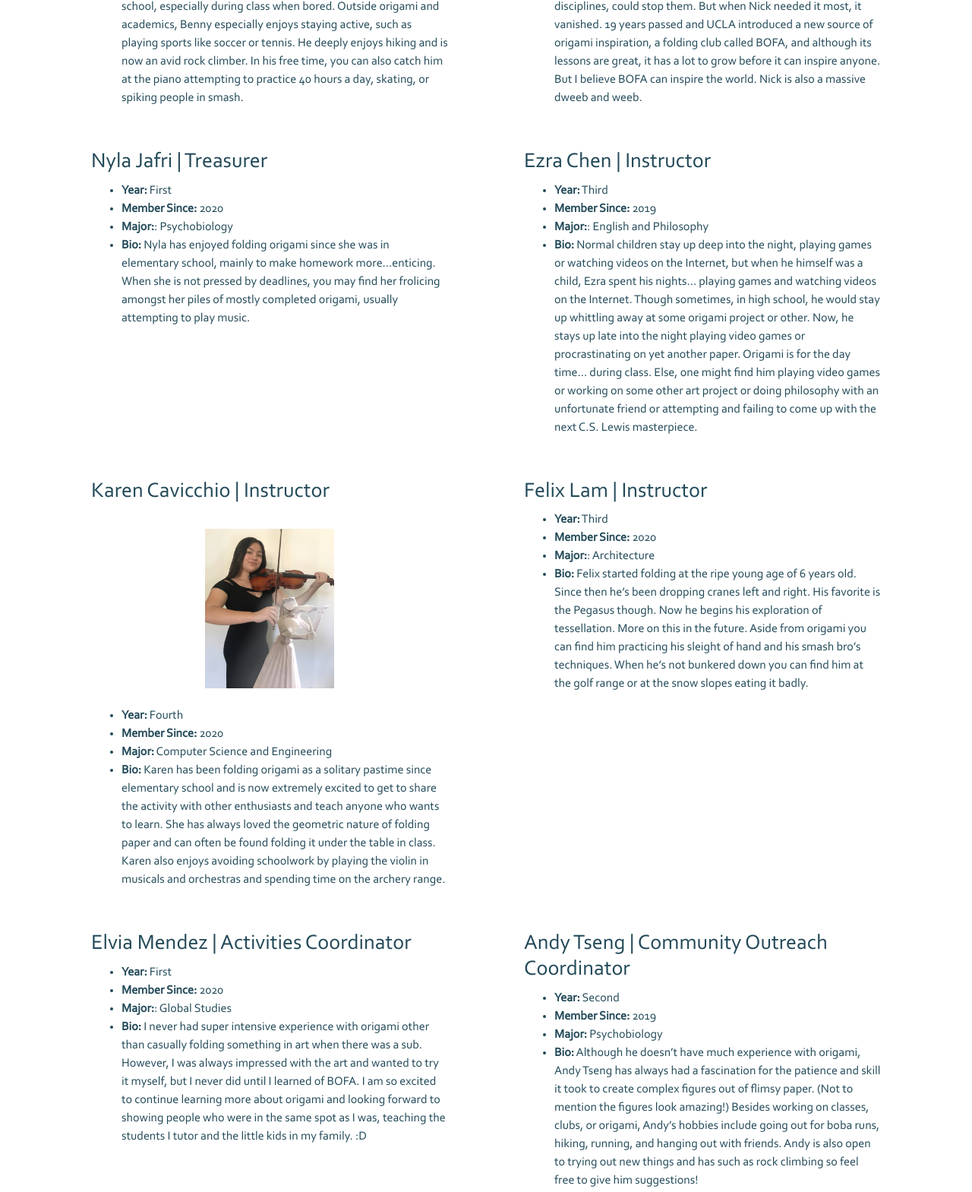
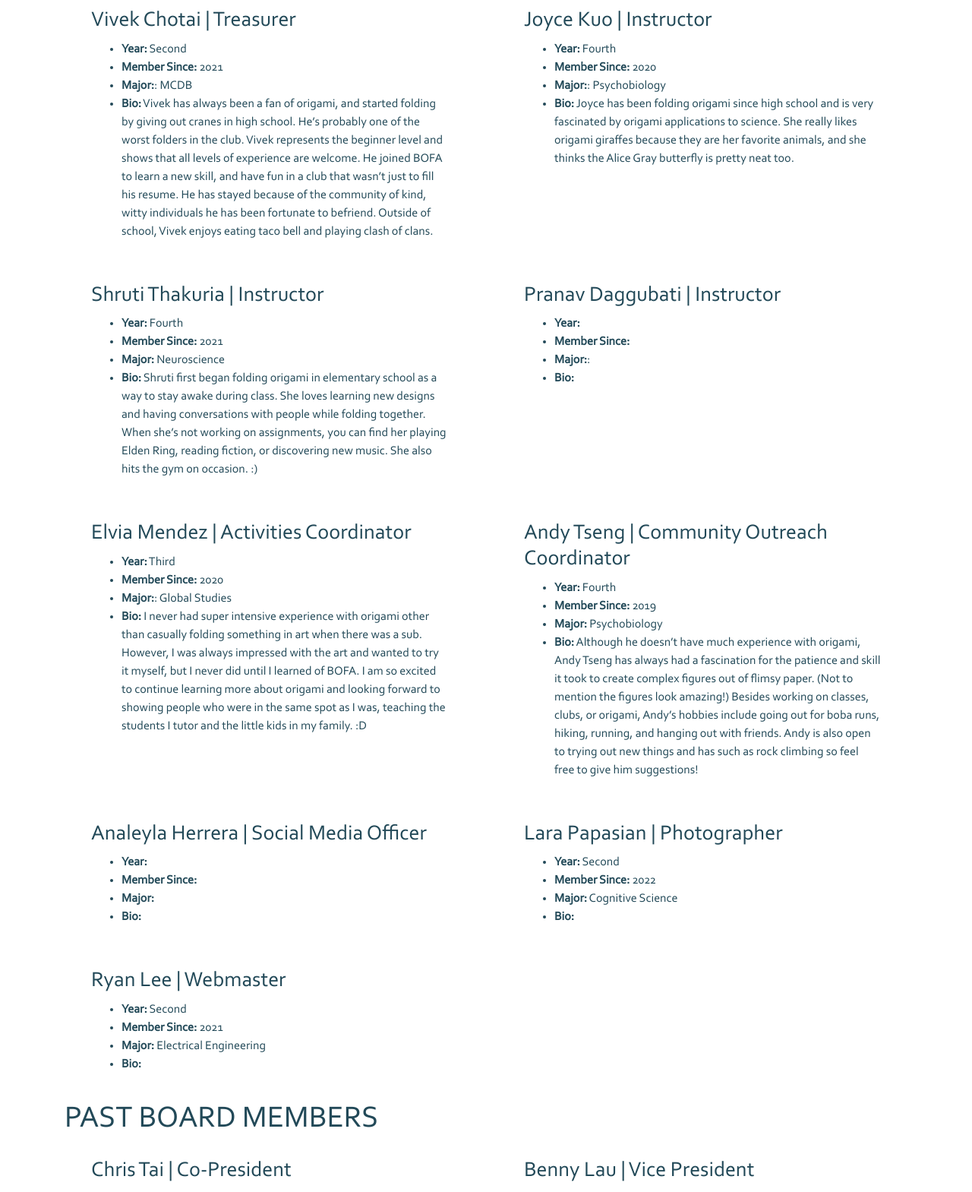
Before and after one commit to ryanlee4390/BOFA-Website, a website: page src/boardmembers.html in a window 1280 px wide. Shown: the part 962-2531 px from the top of the page at 76% size. Drawn offline with nearby package versions, Linux system fonts and the light colour scheme.

Commit message:
Update board member page

```diff
--- a/src/boardmembers.html
+++ b/src/boardmembers.html
@@ -39,9 +39,9 @@
             <div class="col-lg-6">
                 <h3>Mark Diamond | Co-President</h3>
                 <ul>
-                    <li><strong>Year:</strong> Second</li>
+                    <li><strong>Year:</strong> Fourth</li>
                     <li><strong>Member Since:</strong> 2019</li>
-                    <li><strong>Major:</strong> Mechanical Engineering</li>
+                    <li><strong>Major:</strong> Electrical Engineering</li>
                     <li><strong>Bio:</strong> Origami is a passion that has been a part of Mark ever since he can remember.
                         Like really, I actually don’t remember what age I was lol. From the moment he first learned the art
                         from his uncle, to a short-lived origami business in 6th grade, to an ever-increasing collection of
@@ -53,12 +53,183 @@
             </div>
 
             <div class="col-lg-6">
+                <h3>Nyla Jafri | Co-President</h3>
+                <ul>
+                    <li><strong>Year:</strong> Third</li>
+                    <li><strong>Member Since:</strong> 2020</li>
+                    <li><strong>Major:</strong> Ecology Behavior and Evolution</li>
+                    <li><strong>Bio:</strong>  Nyla has enjoyed folding origami since she was in elementary school, mainly
+                         to make homework more...enticing. When she is not pressed by deadlines, you may find her frolicing
+                         amongst her piles of mostly completed origami or dodging birds while practicing archery. </li>
+                </ul>
+            </div>
+
+        </div>
+        <div class="row">
+
+            <div class="col-lg-6">
+                <h3>Don Leung | Vice President</h3>
+                <ul>
+                    <li><strong>Year:</strong> Fourth</li>
+                    <li><strong>Member Since:</strong> 2021</li>
+                    <li><strong>Major:</strong> Architecture</li>
+                    <li><strong>Bio:</strong> Don started origami before he could remember (he also forgot everything
+                         that happened before he was 8). He first started with a non-square sailboat, and has not done
+                          anything harder since he folded Ermakov’s Mantis Shrimp at 15. He has since been trying to
+                          design his models. However, he failed box pleating designs miserably and is still confined
+                          to blintz frog base designs. Beyond boring people with badly-written bios, he can be found
+                          watching anime (One Piece), working on his architecture projects, and failing to book a
+                          badminton court at Wooden.  </li>
+                </ul>
+            </div>
+
+            <div class="col-lg-6">
+                <h3>Joseph Liao | Secretary</h3>
+                <ul>
+                    <li><strong>Year:</strong> </li>
+                    <li><strong>Member Since:</strong> </li>
+                    <li><strong>Major:</strong> </li>
+                    <li><strong>Bio:</strong></li>
+                </ul>
+            </div>
+
+        </div>
+        <div class="row">
+
+            <div class="col-lg-6">
+                <h3>Vivek Chotai | Treasurer</h3>
+                <ul>
+                    <li><strong>Year:</strong> Second</li>
+                    <li><strong>Member Since:</strong> 2021</li>
+                    <li><strong>Major:</strong>: MCDB</li>
+                    <li><strong>Bio:</strong>  Vivek has always been a fan of origami, and started folding by
+                        giving out cranes in high school. He’s probably one of the worst folders in the club.
+                        Vivek represents the beginner level and shows that all levels of experience are welcome.
+                        He joined BOFA to learn a new skill, and have fun in a club that wasn’t just to fill his
+                        resume. He has stayed because of the community of kind, witty individuals he has been
+                        fortunate to befriend. Outside of school, Vivek enjoys eating taco bell and playing
+                        clash of clans. </li>
+                </ul>
+            </div>
+
+            <div class="col-lg-6">
+                <h3>Joyce Kuo | Instructor</h3>
+                <ul>
+                    <li><strong>Year:</strong> Fourth</li>
+                    <li><strong>Member Since:</strong> 2020</li>
+                    <li><strong>Major:</strong>: Psychobiology </li>
+                    <li><strong>Bio:</strong> Joyce has been folding origami since high school and is
+                        very fascinated by origami applications to science. She really likes origami
+                        giraffes because they are her favorite animals, and she thinks the Alice Gray
+                        butterfly is pretty neat too.</li>
+                </ul>
+            </div>
+
+        </div>
+        <div class="row">
+
+            <div class="col-lg-6">
+                <h3>Shruti Thakuria | Instructor</h3>
+                <ul>
+                    <li><strong>Year:</strong> Fourth</li>
+                    <li><strong>Member Since:</strong> 2021</li>
+                    <li><strong>Major:</strong> Neuroscience</li>
+                    <li><strong>Bio:</strong> Shruti first began folding origami in elementary school
+                        as a way to stay awake during class. She loves learning new designs and having
+                         conversations with people while folding together. When she’s not working on
+                         assignments, you can find her playing Elden Ring, reading fiction, or discovering
+                          new music. She also hits the gym on occasion. :)
+                    </li>
+                </ul>
+            </div>
+
+            <div class="col-lg-6">
+                <h3>Pranav Daggubati | Instructor</h3>
+                <ul>
+                    <li><strong>Year:</strong></li>
+                    <li><strong>Member Since:</strong> </li>
+                    <li><strong>Major:</strong>: </li>
+                    <li><strong>Bio:</strong> </li>
+                </ul>
+            </div>
+
+        </div>
+        <div class="row">
+
+            <div class="col-lg-6">
+                <h3>Elvia Mendez | Activities Coordinator</h3>
+                <ul>
+                    <li><strong>Year:</strong> Third</li>
+                    <li><strong>Member Since:</strong> 2020</li>
+                    <li><strong>Major:</strong>: Global Studies</li>
+                    <li><strong>Bio:</strong> I never had super intensive experience with origami other
+                        than casually folding something in art when there was a sub. However, I was
+                        always impressed with the art and wanted to try it myself, but I never did until
+                        I learned of BOFA. I am so excited to continue learning more about origami and
+                        looking forward to showing people who were in the same spot as I was, teaching
+                        the students I tutor and the little kids in my family. :D</li>
+                </ul>
+            </div>
+
+            <div class="col-lg-6">
+                <h3>Andy Tseng | Community Outreach Coordinator</h3>
+                <ul>
+                    <li><strong>Year:</strong> Fourth</li>
+                    <li><strong>Member Since:</strong> 2019</li>
+                    <li><strong>Major:</strong> Psychobiology</li>
+                    <li><strong>Bio:</strong> Although he doesn’t have much experience with origami, Andy Tseng has always had a
+                        fascination for the patience and skill it took to create complex figures out of flimsy paper. (Not to
+                        mention the figures look amazing!) Besides working on classes, clubs, or origami, Andy’s hobbies include
+                        going out for boba runs, hiking, running, and hanging out with friends. Andy is also open to trying out
+                        new things and has such as rock climbing so feel free to give him suggestions!</li>
+                </ul>
+            </div>
+
+        </div>
+        <div class="row">
+
+            <div class="col-lg-6">
+                <h3>Analeyla Herrera | Social Media Officer</h3>
+                <ul>
+                    <li><strong>Year:</strong> </li>
+                    <li><strong>Member Since:</strong> </li>
+                    <li><strong>Major:</strong> </li>
+                    <li><strong>Bio:</strong> </li>
+                </ul>
+            </div>
+            <div class="col-lg-6">
+                <h3>Lara Papasian | Photographer</h3>
+                <ul>
+                    <li><strong>Year:</strong> Second</li>
+                    <li><strong>Member Since:</strong> 2022</li>
+                    <li><strong>Major:</strong> Cognitive Science</li>
+                    <li><strong>Bio:</strong> </li>
+                </ul>
+            </div>
+
+        </div>
+        <div class="row">
+            <div class="col-lg-6">
+                <h3>Ryan Lee | Webmaster</h3>
+                <ul>
+                    <li><strong>Year:</strong> Second</li>
+                    <li><strong>Member Since:</strong> 2021</li>
+                    <li><strong>Major:</strong> Electrical Engineering</li>
+                    <li><strong>Bio:</strong> </li>
+                </ul>
+            </div>
+
+        </div>
+
+        <h1>PAST BOARD MEMBERS</h1>
+        <div class="row">
+
+            <div class="col-lg-6">
                 <h3>Chris Tai | Co-President</h3>
                 <br>
                 <img class="mx-auto d-block" src="../img/boardmembers/chris.jpg" alt="Chris Tai" width="170" height="210">
                 <br>
                 <ul>
-                    <li><strong>Year:</strong> Second</li>
                     <li><strong>Member Since:</strong> 2019</li>
                     <li><strong>Major:</strong> Microbiology, Immunology, and Molecular Genetics</li>
                     <li><strong>Bio:</strong> Chris has been an avid origami folder since age 12, when he realized that
@@ -68,14 +239,9 @@
                         Zoom, or hanging out with members of the Asian American Christian Fellowship at UCLA. </li>
                 </ul>
             </div>
-
-        </div>
-        <div class="row">
-
             <div class="col-lg-6">
                 <h3>Benny Lau | Vice President</h3>
                 <ul>
-                    <li><strong>Year:</strong> Third</li>
                     <li><strong>Member Since:</strong> 2019</li>
                     <li><strong>Major:</strong> Biology</li>
                     <li><strong>Bio:</strong> Benny has always done origami ever since he first got introduced to it
@@ -87,10 +253,12 @@
                 </ul>
             </div>
 
+        </div>
+        <div class="row">
+
             <div class="col-lg-6">
                 <h3>Nicholas Chin | Secretary</h3>
                 <ul>
-                    <li><strong>Year:</strong> Second</li>
                     <li><strong>Member Since:</strong> 2020</li>
                     <li><strong>Major:</strong> Physiological Science</li>
                     <li><strong>Bio:</strong> Crane. Box. Ninja star. Fox. Long ago, Nick was a bright-eyed boy who
@@ -101,24 +269,9 @@
                         BOFA can inspire the world. Nick is also a massive dweeb and weeb.</li>
                 </ul>
             </div>
-
-        </div>
-        <div class="row">
-
-            <div class="col-lg-6">
-                <h3>Nyla Jafri | Treasurer</h3>
-                <ul>
-                    <li><strong>Year:</strong> First</li>
-                    <li><strong>Member Since:</strong> 2020</li>
-                    <li><strong>Major:</strong>: Psychobiology</li>
-                    <li><strong>Bio:</strong> Nyla has enjoyed folding origami since she was in elementary school, mainly to make homework more...enticing. When she is not pressed by deadlines, you may find her frolicing amongst her piles of mostly completed origami, usually attempting to play music. </li>
-                </ul>
-            </div>
-
             <div class="col-lg-6">
                 <h3>Ezra Chen | Instructor</h3>
                 <ul>
-                    <li><strong>Year:</strong> Third</li>
                     <li><strong>Member Since:</strong> 2019</li>
                     <li><strong>Major:</strong>: English and Philosophy</li>
                     <li><strong>Bio:</strong> Normal children stay up deep into the night, playing games or watching videos
@@ -140,7 +293,6 @@
                 <img class="mx-auto d-block" src="../img/boardmembers/karen.jpg" alt="Karen Cavicchio" width="170" height="210">
                 <br>
                 <ul>
-                    <li><strong>Year:</strong> Fourth</li>
                     <li><strong>Member Since:</strong> 2020</li>
                     <li><strong>Major:</strong> Computer Science and Engineering</li>
                     <li><strong>Bio:</strong> Karen has been folding origami as a solitary pastime since elementary school
@@ -154,7 +306,6 @@
             <div class="col-lg-6">
                 <h3>Felix Lam | Instructor</h3>
                 <ul>
-                    <li><strong>Year:</strong> Third</li>
                     <li><strong>Member Since:</strong> 2020</li>
                     <li><strong>Major:</strong>: Architecture</li>
                     <li><strong>Bio:</strong> Felix started folding at the ripe young age of 6 years old. Since then he’s been
@@ -169,48 +320,8 @@
         <div class="row">
 
             <div class="col-lg-6">
-                <h3>Elvia Mendez | Activities Coordinator</h3>
-                <ul>
-                    <li><strong>Year:</strong> First</li>
-                    <li><strong>Member Since:</strong> 2020</li>
-                    <li><strong>Major:</strong>: Global Studies</li>
-                    <li><strong>Bio:</strong> I never had super intensive experience with origami other than casually folding something in art when there was a sub. However, I was always impressed with the art and wanted to try it myself, but I never did until I learned of BOFA. I am so excited to continue learning more about origami and looking forward to showing people who were in the same spot as I was, teaching the students I tutor and the little kids in my family. :D</li>
-                </ul>
-            </div>
-
-            <div class="col-lg-6">
-                <h3>Andy Tseng | Community Outreach Coordinator</h3>
-                <ul>
-                    <li><strong>Year:</strong> Second</li>
-                    <li><strong>Member Since:</strong> 2019</li>
-                    <li><strong>Major:</strong> Psychobiology</li>
-                    <li><strong>Bio:</strong> Although he doesn’t have much experience with origami, Andy Tseng has always had a
-                        fascination for the patience and skill it took to create complex figures out of flimsy paper. (Not to
-                        mention the figures look amazing!) Besides working on classes, clubs, or origami, Andy’s hobbies include
-                        going out for boba runs, hiking, running, and hanging out with friends. Andy is also open to trying out
-                        new things and has such as rock climbing so feel free to give him suggestions!</li>
-                </ul>
-            </div>
-
-        </div>
-        <div class="row">
-
-            <div class="col-lg-6">
-                <h3>Joyce Kuo | Social Media Officer</h3>
-                <ul>
-                    <li><strong>Year:</strong> Second</li>
-                    <li><strong>Member Since:</strong> 2020</li>
-                    <li><strong>Major:</strong> Psychobiology</li>
-                    <li><strong>Bio:</strong> Joyce has been folding origami since high school and is very fascinated by origami
-                        applications to science. She really likes origami giraffes because they are her favorite animals, and she
-                        thinks the Alice Gray butterfly is pretty neat too.</li>
-                </ul>
-            </div>
-
-            <div class="col-lg-6">
                 <h3>Stephanie Lo | Graphic Designer</h3>
                 <ul>
-                    <li><strong>Year:</strong> Second</li>
                     <li><strong>Member Since:</strong> 2020</li>
                     <li><strong>Major:</strong> Psychology</li>
                     <li><strong>Bio:</strong> When her grandma first taught her how to fold an origami crane, Stephanie
@@ -222,16 +333,12 @@
                 </ul>
             </div>
 
-        </div>
-        <div class="row">
-
             <div class="col-lg-6">
                 <h3>Jasper Sun | Photographer</h3>
                 <br>
                 <img class="mx-auto d-block" src="../img/boardmembers/jasper.png" alt="Jasper Sun" width="170" height="210">
                 <br>
                 <ul>
-                    <li><strong>Year:</strong> Third</li>
                     <li><strong>Member Since:</strong> 2019</li>
                     <li><strong>Major:</strong> Mechanical Engineering</li>
                     <li><strong>Bio:</strong> Jasper has always liked using origami to add a more personal touch when
@@ -240,10 +347,12 @@
                 </ul>
             </div>
 
+        </div>
+        <div class="row">
+
             <div class="col-lg-6">
                 <h3>Sally Seok | Webmaster</h3>
                 <ul>
-                    <li><strong>Year:</strong> Third</li>
                     <li><strong>Member Since:</strong> 2020</li>
                     <li><strong>Major:</strong> Computer Science</li>
                     <li><strong>Bio:</strong> Sally was primarily introduced to the world of origami in her high school
```
